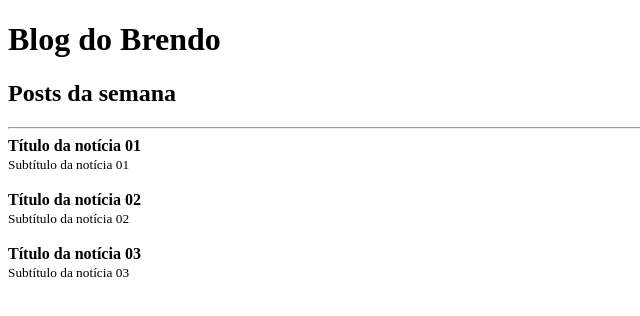
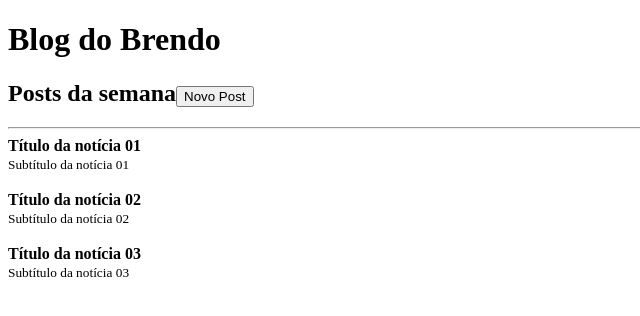
Before and after one commit to BrendoSPinheiro/react-fundamentos, a React app: page / in a window 1280 px wide. Shown: the top 316 px of the page, without its empty margins (0-640 px from the left). Built offline with nearby package versions, Linux system fonts and the light colour scheme; the HTML template or start-up script is replaced by a standard one.

Commit message:
feat: use state for storage post list

```diff
--- a/src/App.js
+++ b/src/App.js
@@ -1,38 +1,56 @@
-import React from 'react';
+import React, { useState } from 'react';
 
 import { Post } from './Post';
 import { Header } from './Header';
 
-const posts = [
+export function App() {
+  const [posts, setPosts] = useState([
     {
+      id: Math.random(),
       title: 'Título da notícia 01',
       subtitle: 'Subtítulo da notícia 01',
       likes: 15,
     },
     {
+      id: Math.random(),
       title: 'Título da notícia 02',
       subtitle: 'Subtítulo da notícia 02',
       likes: 20,
     },
     {
+      id: Math.random(),
       title: 'Título da notícia 03',
       subtitle: 'Subtítulo da notícia 03',
       likes: 30,
     },
-];
+  ]);
 
-export function App() {
+  function handleAddNewPost() {
+    setPosts((prevState) => [
+      ...prevState,
+      {
+        id: Math.random(),
+        title: `Título#0${prevState.length + 1}`,
+        subtitle: `Subtítulo#0${prevState.length + 1}`,
+        likes: 30,
+      },
+    ]);
+  }
+
   return (
     <>
       <Header title="Blog do Brendo">
-        <h2>Posts da semana</h2>
+        <h2>
+          Posts da semana
+          <button onClick={handleAddNewPost}>Novo Post</button>
+        </h2>
       </Header>
 
       <hr />
 
-      {posts.map((post, index) => (
+      {posts.map((post) => (
         <Post
-          key={index}
+          key={post.id}
           post={{
             title: post.title,
             subtitle: post.subtitle,
```
Lines whose indentation alone changed are shown as unchanged.
